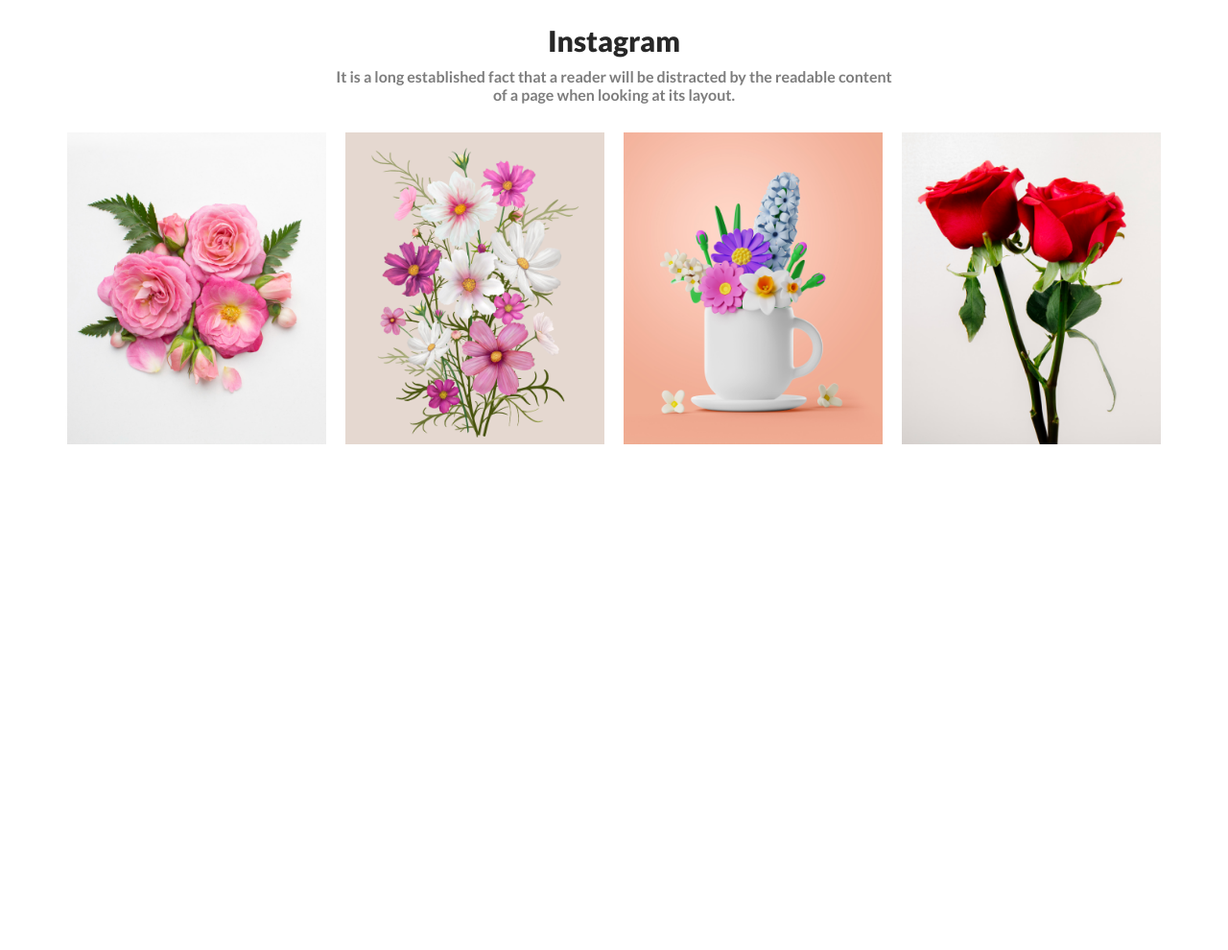
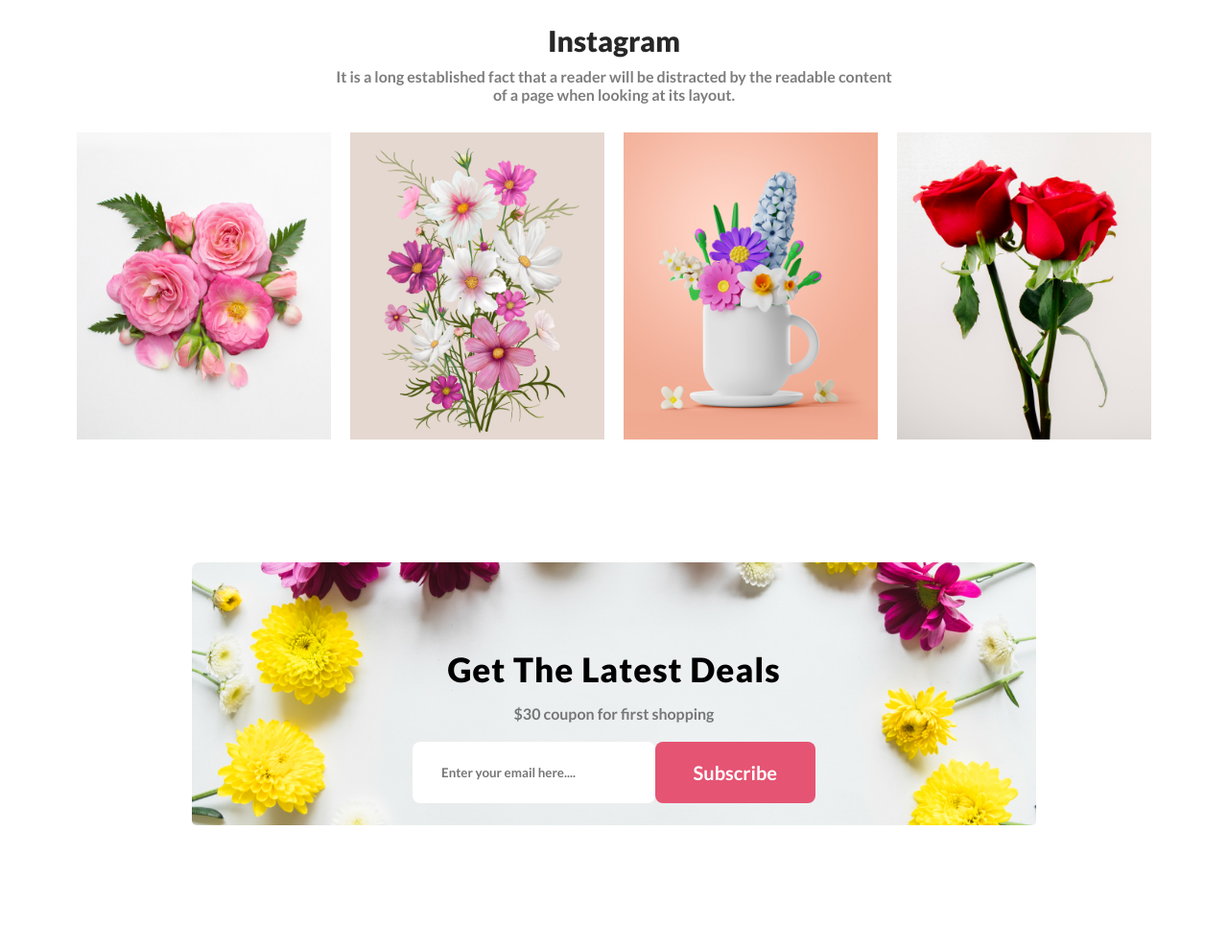
Before and after one commit to aseerjawad/Assignment1, a plain HTML site: page index.html in a window 1280 px wide. Shown: the part 2760-3750 px from the top of the page at 96% size. Before the commit the page ends 3323 px from the top, so only its background shows below. Drawn offline with Linux system fonts and the light colour scheme.

Commit message:
main section almost finished

```diff
--- a/index.html
+++ b/index.html
@@ -103,10 +103,24 @@
             <img src="Flower/Rectangle 6.png" alt="">
         </div>
 
+
+        <div class="subscribe_section">
+            <h2>Get The Latest Deals</h2>
+            <p>$30 coupon for first shopping</p>
+            <div class="subscribe">
+                <input style="padding-left: 30px;" class="email_input" type="text" name="" id=""
+                    placeholder="Enter your email here....">
+                <button class="buttons">Subscribe</button>
+            </div>
+        </div>
+
+
     </main>
 
 
-    <footer></footer>
+    <footer>
+
+    </footer>
 
 
 </body>
--- a/styles/main.css
+++ b/styles/main.css
@@ -113,11 +113,47 @@
 
     display: flex;
     justify-content: center;
-    margin: 0 200px 100px 200px;
+    margin: 0 200px 128px 200px;
     gap: 20px;
 }
 
 .photo_section>img {
-    width: 270px;
-    height: 325px;
+    width: 265px;
+    height: 320px;
 }
+
+.subscribe_section {
+    padding: 90px 0px 150px 0px;
+    margin: 0 200px 128px 200px;
+    border-radius: 8px;
+
+    text-align: center;
+    background-image: url(/Flower/Rectangle\ 9.png);
+    background-repeat: no-repeat;
+    background-size: contain;
+}
+
+.subscribe_section>h2 {
+    font-weight: 800;
+    margin-bottom: 16px;
+    font-size: 35px;
+    letter-spacing: 1px;
+}
+
+.subscribe_section>p {
+    color: rgba(39, 39, 39, 0.60);
+    margin-bottom: 16px;
+}
+
+.subscribe {
+
+    margin: 20px 230px 0 230px;
+    display: flex;
+    justify-content: space-between;
+}
+
+.email_input {
+    border-radius: 8px;
+    width: 480px;
+    border: 0;
+}
```
